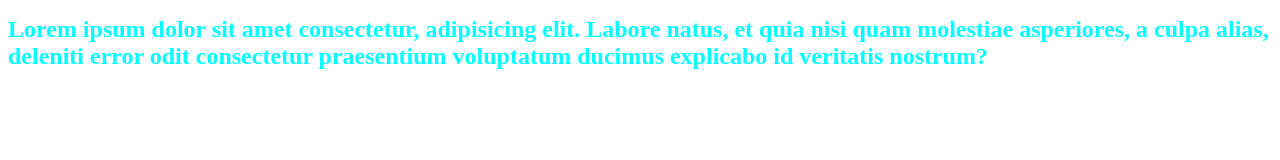
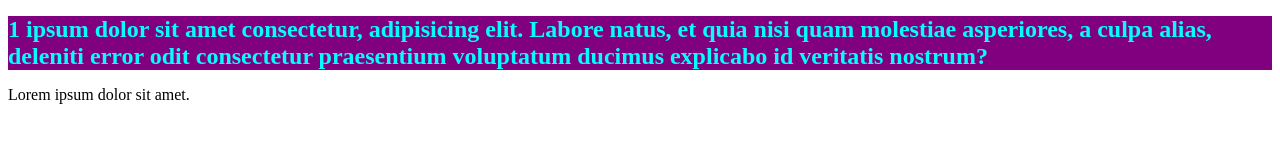
Before and after one commit to 6oM6oHu/git-tutorial, a plain HTML site: page index.html in a window 1280 px wide. Drawn offline with Linux system fonts and the light colour scheme.

Commit message:
Изменяем стили и добавляем абзац

```diff
--- a/index.html
+++ b/index.html
@@ -9,9 +9,10 @@
   </head>
   <body>
     <h1>
-      Lorem ipsum dolor sit amet consectetur, adipisicing elit. Labore natus, et quia nisi quam
+      1 ipsum dolor sit amet consectetur, adipisicing elit. Labore natus, et quia nisi quam
       molestiae asperiores, a culpa alias, deleniti error odit consectetur praesentium voluptatum
       ducimus explicabo id veritatis nostrum?
     </h1>
+    <p>Lorem ipsum dolor sit amet.</p>
   </body>
 </html>
--- a/styles/style.css
+++ b/styles/style.css
@@ -2,4 +2,5 @@ h1 {
   color: aqua;
   font-size: 24px;
   opacity: 40;
+  background-color: purple;
 }
```
